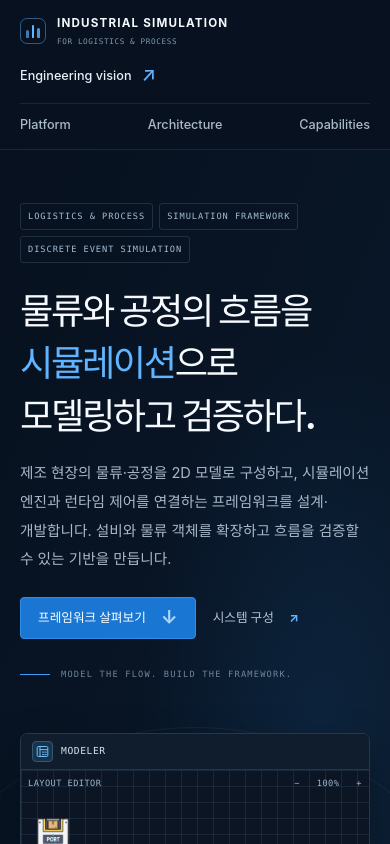
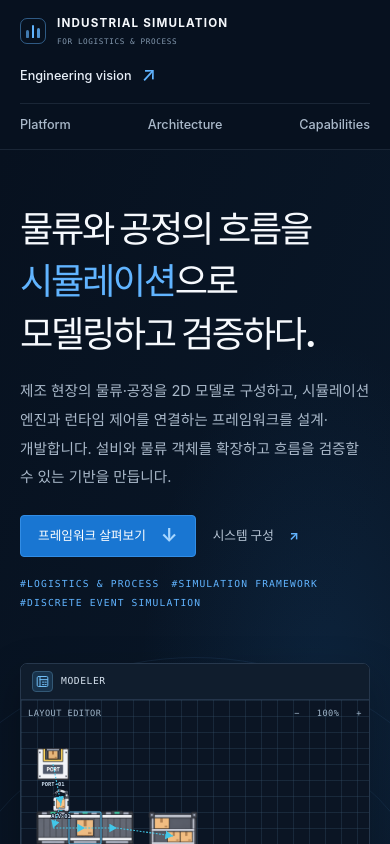
Before and after one commit to kkh3868/My_Portfolio, a React (Vite) app: page / in a window 390 px wide. Shown: the top 844 px of the page. Built offline with nearby package versions, Linux system fonts and the light colour scheme.

Commit message:
[Fix] Hero 태그를 해시태그 스타일로 변경 및 위치 이동  - Hero 상단 태그 3개를 제거하고 CTA 아래 해시태그로 재배치  - 'MODEL THE FLOW. BUILD THE FRAMEWORK.' 라인 제거  - 해시태그 스타일(파란색 mono, 테두리 없음) 적용 및 관련 CSS 정리

```diff
--- a/src/App.css
+++ b/src/App.css
@@ -141,21 +141,18 @@
   z-index: 1;
 }
 
-.hero-tags {
+.hero-hashtags {
   display: flex;
   flex-wrap: wrap;
-  gap: 8px;
-  margin-bottom: 30px;
-}
-
-.hero-tags span {
-  padding: 7px 9px;
-  color: #a7bdd3;
-  border: 1px solid rgba(126, 163, 199, 0.2);
-  border-radius: 3px;
-  font-family: var(--mono);
-  font-size: calc(8px + var(--font-size-increase));
-  letter-spacing: 0.11em;
+  gap: 6px 16px;
+  margin-top: 26px;
+}
+
+.hero-hashtags span {
+  color: var(--blue-400);
+  font-family: var(--mono);
+  font-size: calc(9px + var(--font-size-increase));
+  letter-spacing: 0.12em;
 }
 
 .hero-copy h1 {
@@ -229,18 +226,6 @@
   color: var(--blue-400);
 }
 
-.hero-note {
-  display: flex;
-  align-items: center;
-  gap: 11px;
-  margin-top: 50px;
-  color: #71859c;
-  font-family: var(--mono);
-  font-size: calc(8px + var(--font-size-increase));
-  letter-spacing: 0.14em;
-}
-
-.hero-note__line,
 .vision-caption__line {
   width: 30px;
   height: 1px;
@@ -2016,14 +2001,13 @@
     gap: 16px;
   }
 
-  .hero-tags {
-    gap: 6px;
-    margin-bottom: 22px;
-  }
-
-  .hero-tags span {
-    padding: 6px 7px;
-    font-size: calc(6px + var(--font-size-increase));
+  .hero-hashtags {
+    gap: 5px 12px;
+    margin-top: 20px;
+  }
+
+  .hero-hashtags span {
+    font-size: calc(7px + var(--font-size-increase));
   }
 
   .hero-copy h1 {
@@ -2044,11 +2028,6 @@
   .button {
     min-height: 42px;
     font-size: calc(10px + var(--font-size-increase));
-  }
-
-  .hero-note {
-    margin-top: 29px;
-    font-size: calc(6px + var(--font-size-increase));
   }
 
   .hero-visual {
--- a/src/sections/HeroSection.tsx
+++ b/src/sections/HeroSection.tsx
@@ -5,11 +5,6 @@ export function HeroSection() {
     <section className="hero-section" id="home">
       <div className="hero-inner">
         <div className="hero-copy">
-          <div className="hero-tags">
-            <span>LOGISTICS &amp; PROCESS</span>
-            <span>SIMULATION FRAMEWORK</span>
-            <span>DISCRETE EVENT SIMULATION</span>
-          </div>
           <h1>물류와 공정의 흐름을<br /><span>시뮬레이션</span>으로<br />모델링하고 검증하다.</h1>
           <p className="hero-description">
             제조 현장의 물류·공정을 2D 모델로 구성하고, 시뮬레이션 엔진과 런타임 제어를
@@ -24,9 +19,10 @@ export function HeroSection() {
               시스템 구성 <span aria-hidden="true">↗</span>
             </a>
           </div>
-          <div className="hero-note">
-            <span className="hero-note__line" />
-            <span>MODEL THE FLOW. BUILD THE FRAMEWORK.</span>
+          <div className="hero-hashtags" aria-label="핵심 키워드">
+            <span>#LOGISTICS &amp; PROCESS</span>
+            <span>#SIMULATION FRAMEWORK</span>
+            <span>#DISCRETE EVENT SIMULATION</span>
           </div>
         </div>
         <div className="hero-visual">
```
